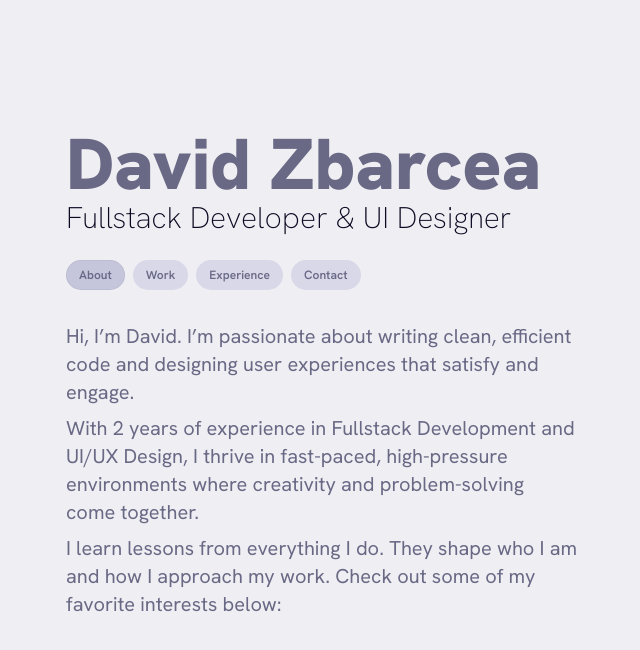
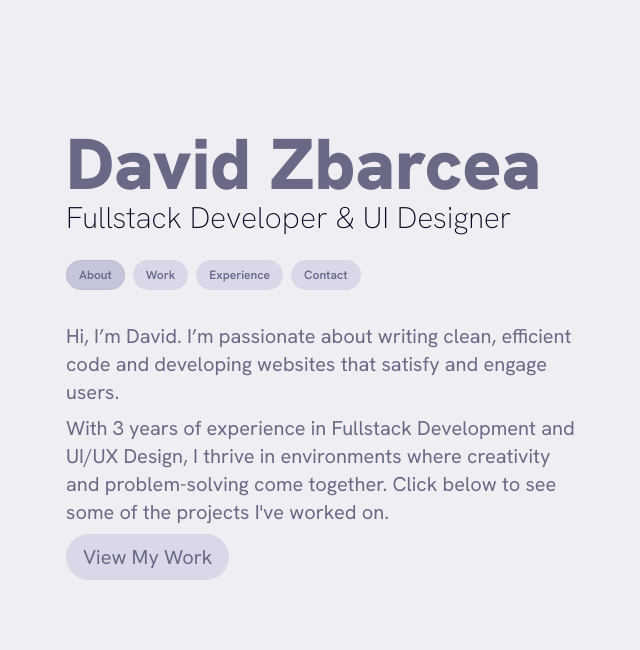
Before and after one commit to dzbarcea/portfolio, a Next.js app: page /about in a window 1280 px wide. Shown: the top 650 px of the page, without its empty margins (62-702 px from the left). Built offline with nearby package versions, Linux system fonts and the light colour scheme.

Commit message:
changed about text and added a CTA button

```diff
--- a/src/app/about/page.tsx
+++ b/src/app/about/page.tsx
@@ -1,16 +1,17 @@
 // import ImageController from '@/components/ImageController/ImageController';
+
+import Link from 'next/link';
 
 const Page = () => {
     return (
-        <div className='flex flex-col gap-2 pt-4 text-xl lg:w-1/2'>
-            <p>Hi, I’m David. I’m passionate about writing clean, efficient code and designing user experiences that
-                satisfy and engage.</p>
-            <p>With 2 years of experience in Fullstack Development and UI/UX Design, I thrive in fast-paced,
-                high-pressure environments where creativity and problem-solving come together.</p>
-            <p>I learn lessons from everything I do. They shape who I am and how I approach my work. Check out some
-                of my favorite interests below:</p>
+        <div className='flex items-start flex-col gap-2 pt-4 text-xl lg:w-1/2'>
+            <p>Hi, I’m David. I’m passionate about writing clean, efficient code and developing websites that
+                satisfy and engage users.</p>
+            <p>With 3 years of experience in Fullstack Development and UI/UX Design, I thrive in
+                environments where creativity and problem-solving come together. Click below to see
+                some of the projects I've worked on.</p>
 
-            {/*<ImageController/>*/}
+            <Link href='/work' className='border-container clickable py-2 px-4 rounded-full'>View My Work</Link>
         </div>
     );
 }
```
